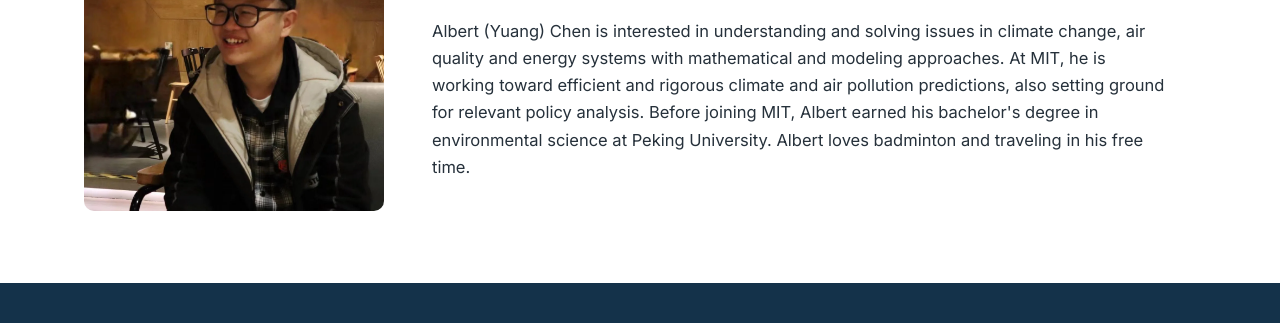
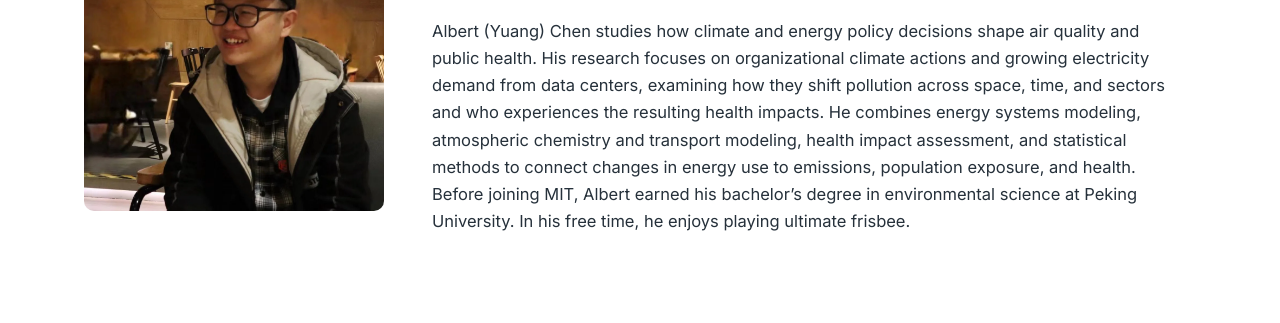
Before and after one commit to selingroup/website, an Eleventy site: page src/people/albert-chen.md in a window 1280 px wide. Shown: the part 252-575 px from the top of the page. Built offline with nearby package versions, Linux system fonts and the light colour scheme; Eleventy itself is replaced by a stand-in of ours; files that its build step writes are made by us from their sources; what js-yaml would draw is missing.

Commit message:
Update Albert's bio

```diff
--- a/src/people/albert-chen.md
+++ b/src/people/albert-chen.md
@@ -7,4 +7,4 @@ photo: /assets/images/people/albert-chen.jpg
 pub_names: ["Y. Chen"]
 ---
 
-Albert (Yuang) Chen is interested in understanding and solving issues in climate change, air quality and energy systems with mathematical and modeling approaches. At MIT, he is working toward efficient and rigorous climate and air pollution predictions, also setting ground for relevant policy analysis. Before joining MIT, Albert earned his bachelor's degree in environmental science at Peking University. Albert loves badminton and traveling in his free time.
+Albert (Yuang) Chen studies how climate and energy policy decisions shape air quality and public health. His research focuses on organizational climate actions and growing electricity demand from data centers, examining how they shift pollution across space, time, and sectors and who experiences the resulting health impacts. He combines energy systems modeling, atmospheric chemistry and transport modeling, health impact assessment, and statistical methods to connect changes in energy use to emissions, population exposure, and health. Before joining MIT, Albert earned his bachelor’s degree in environmental science at Peking University. In his free time, he enjoys playing ultimate frisbee.
```
